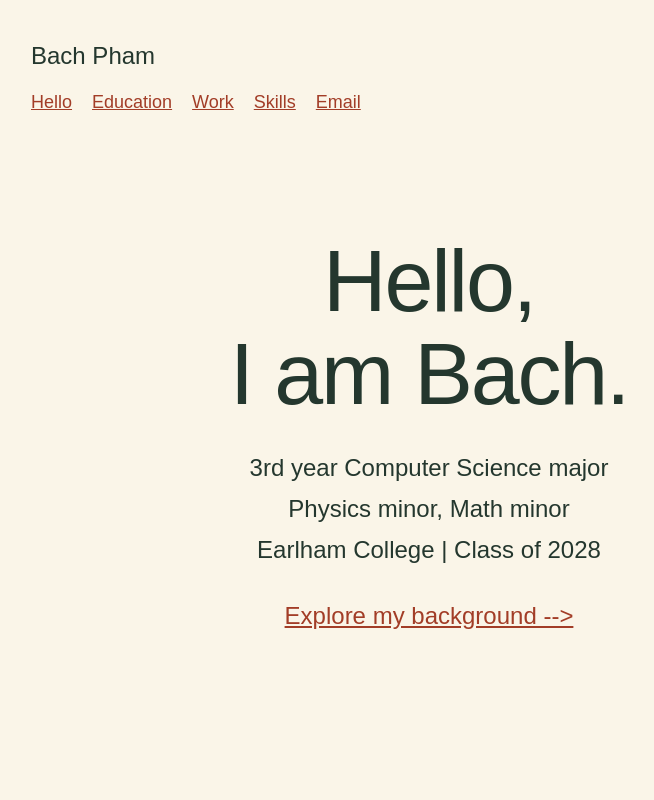
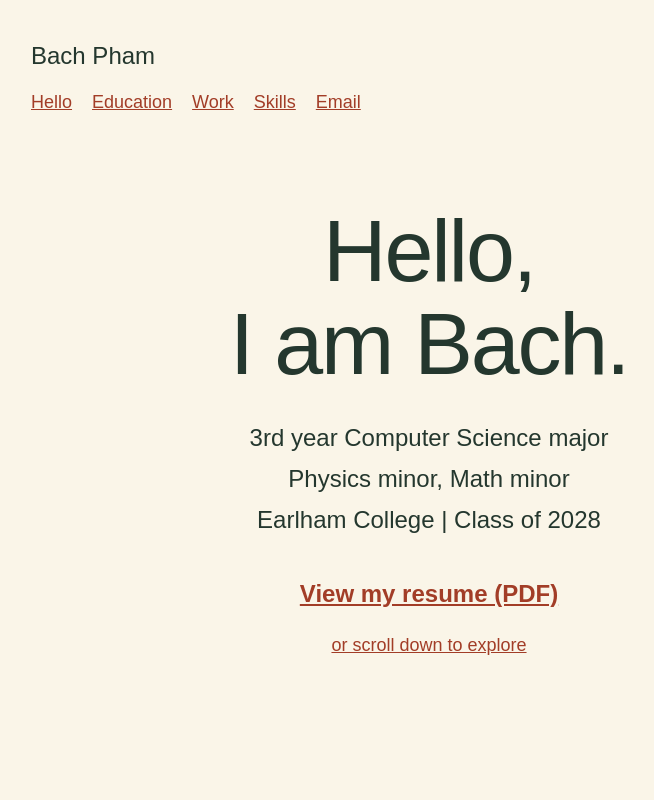
Before and after one commit to 2006coder/2006coder.github.io, a React (Vite) app: page / in a window 1280 px wide. Shown: the top 800 px of the page, without its empty margins (211-865 px from the left). Built offline with nearby package versions, Linux system fonts and the light colour scheme.

Commit message:
feat: add resume link

```diff
--- a/src/pages/HomePage.tsx
+++ b/src/pages/HomePage.tsx
@@ -13,7 +13,8 @@ export function HomePage() {
         Physics minor, Math minor<br/>
         Earlham College | Class of 2028
       </p>
-      <Link href="/#education" className="mt-6">Explore my background --&gt;</Link>
+      <Link href="/bach-pham-resume.pdf" newTab className="mt-6 py-2 font-bold">View my resume (PDF)</Link>
+      <Link href="/#education" className="py-2 text-base sm:text-lg">or scroll down to explore</Link>
     </section>
     <section id="education" className="pb-8">
       <h2 className={title}>Education</h2>
```
Also changed, not shown: 1 other file (tests, documents, lock files or other folders).
